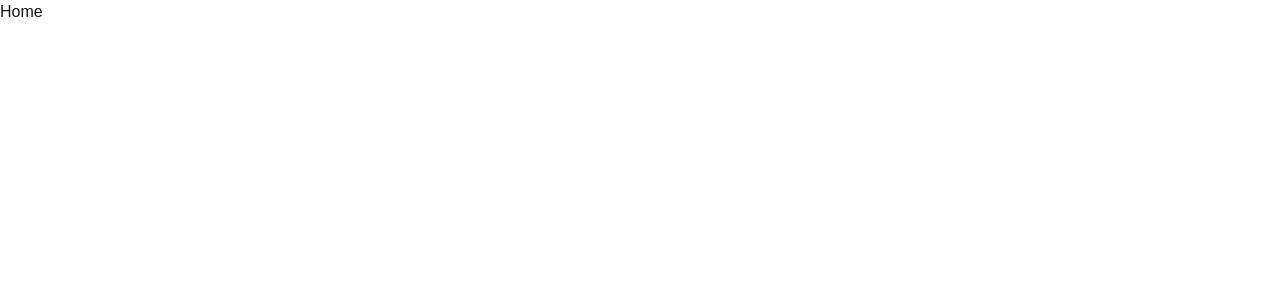
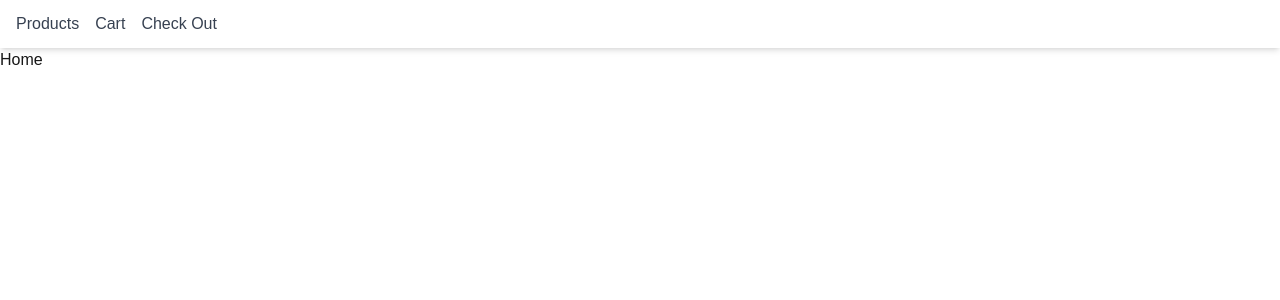
Before and after one commit to dropecosta/fullstack-ecommerce-site, a Next.js app: page / in a window 1280 px wide. Shown: the top 300 px of the page. Built offline with nearby package versions, Linux system fonts and the light colour scheme.

Commit message:
Adding NavBar component

```diff
--- /dev/null
+++ b/app/NavBar.tsx
@@ -0,0 +1,21 @@
+import Link from 'next/link';
+
+export default function NavBar() {
+  return (
+    <nav className="bg-white shadow-md">
+      <div className="container mx-auto px-4 py-3 flex justify-between items-center">
+        <ul className="flex space-x-4">
+          <li>
+            <Link href="/products" className="text-gray-700 hover:text-black">Products</Link>
+          </li>
+          <li>
+            <Link href="/cart" className="text-gray-700 hover:text-black">Cart</Link>
+          </li>
+          <li>
+            <Link href="/checkout" className="text-gray-700 hover:text-black">Check Out</Link>
+          </li>
+        </ul>
+      </div>
+    </nav>
+  )
+}
--- a/app/layout.tsx
+++ b/app/layout.tsx
@@ -1,6 +1,7 @@
 import type { Metadata } from "next";
 import localFont from "next/font/local";
 import "./globals.css";
+import NavBar from "./NavBar";
 
 const geistSans = localFont({
   src: "./fonts/GeistVF.woff",
@@ -28,6 +29,7 @@ export default function RootLayout({
       <body
         className={`${geistSans.variable} ${geistMono.variable} antialiased`}
       >
+        <NavBar />
         {children}
       </body>
     </html>
```
